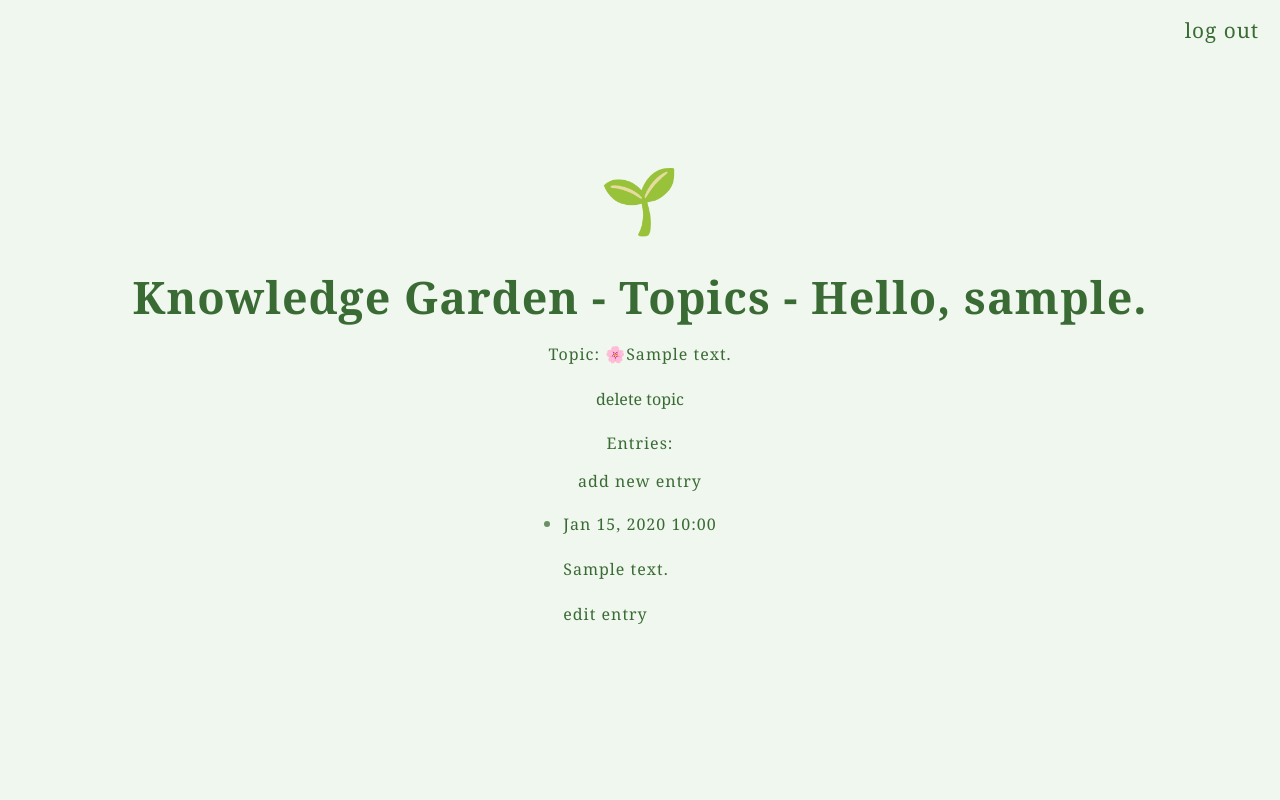
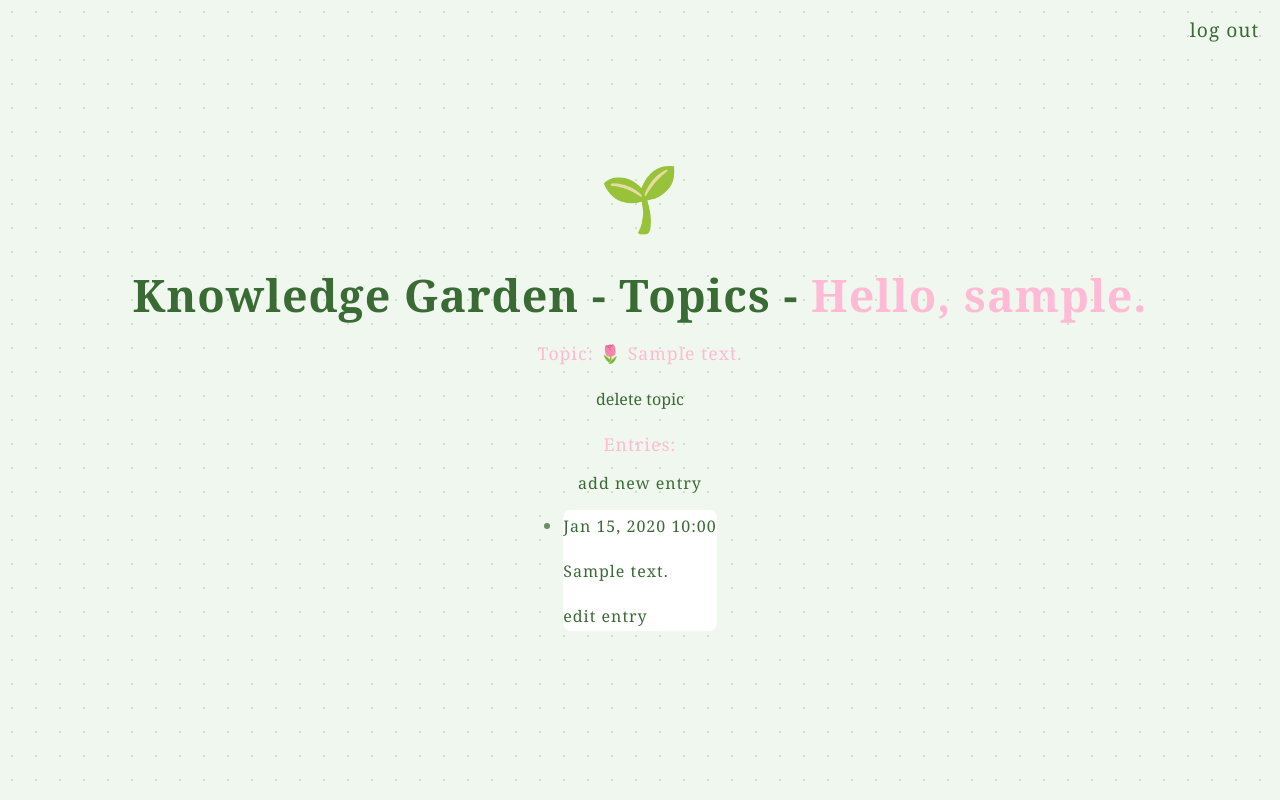
Before and after one commit to Cherriuu/knowledge-garden, a Django app: page /topics/1/ in a window 1280 px wide. Run offline with Django 5.2, Linux system fonts and the light colour scheme; a user stored in the database is signed in; tables that the repository leaves empty hold one stand-in row (values such as "Sample post").

Commit message:
finished

```diff
--- a/config/settings.py
+++ b/config/settings.py
@@ -26,6 +26,9 @@ SECRET_KEY = 'django-insecure-!kg95n+44=up9bg%r_0vc2w)aj^9_1+#akhiy(7+6-nv6a+8)*
 DEBUG = True
 
 ALLOWED_HOSTS = []
+
+# my settings
+LOGIN_URL = '/users/login/' # where to redirect users if they dont have login permission
 
 
 # Application definition
--- a/learning_log/models.py
+++ b/learning_log/models.py
@@ -1,10 +1,12 @@
 from django.db import models
+from django.contrib.auth.models import User
 
 # Create your models here.
 # Creates a database table with 3 columns: id (automatic unique number), text (user input, max 200 characters), and date_added (timestamp, auto-set on creation).
 class Topic(models.Model):
     text = models.CharField(max_length = 200) # store a small amount of text
     date_added = models.DateTimeField(auto_now_add=True)
+    owner = models.ForeignKey(User, on_delete=models.CASCADE) # attaches a user to every entry, this is a foreign key relationship
 
     def __str__(self):
         return self.text
--- a/learning_log/templates/learning_log/base.html
+++ b/learning_log/templates/learning_log/base.html
@@ -16,8 +16,10 @@
             display: flex;
             align-items: center;
             justify-content: center;
+            font-family: 'Georgia', serif;
             background-color: #f0f7ee;
-            font-family: 'Georgia', serif;
+            background-image: radial-gradient(#cfe0c8 1px, transparent 1px);
+            background-size: 24px 24px;
         }
 
         .container {
@@ -38,14 +40,27 @@
             letter-spacing: 1px;
         }
 
+        .greeting {
+            color: #ffbbd5;
+        }
+
         h1 a{
             color: #3a6b35;
             text-decoration: none;
         }
 
         h1 a:hover {
-            color: #E6A8C0;
+            color: #ffbbd5;
             transition: color 0.2s ease
+        }
+
+        .entry_card {
+            background-color: #fff;
+            border-radius: 8px;
+            padding: 1.25rem 1.5 rem;
+            margin-bottom: 1rem;
+            text-align: left;
+            font-family: 'Georgia', serif;
         }
 
         li a{
@@ -69,7 +84,7 @@
         }
 
         p a:hover {
-            color: #E6A8C0;
+            color: #ffbbd5;
             transition: color 0.2s ease;
         }
 
@@ -81,8 +96,13 @@
             letter-spacing: 1px;
         }
 
+        p.special-words {
+             color: #ffbbd5;
+             font-size: 1.1rem;
+        }
+
         li a:hover {
-            color: #E6A8C0;
+            color: #ffbbd5;
             transition: color 0.2s ease;
         }
 
@@ -91,7 +111,7 @@
             top: 1rem;
             right: 1.3rem;
             margin: 0;
-            font-size: 1.3rem;
+            font-size: 1.2rem;
 
         }
 
@@ -101,7 +121,7 @@
         }
 
         p.top-nav a:hover {
-            color: #E6A8C0;
+            color: #ffbbd5;
             transition: color 0.2s ease;
         }
 
@@ -120,7 +140,7 @@
         }
 
         button:hover {
-            color: #E6A8C0;
+            color: #ffbbd5;
             transition: color 0.2s ease;
         }
 
@@ -143,7 +163,7 @@
                 <a href ="{% url 'learning_log:index' %}">Knowledge Garden</a> -
                 <a href = "{% url 'learning_log:topics' %}">Topics</a> -
                 {% if user.is_authenticated %}
-                Hello, {{user.username}}.
+                <span class="greeting">Hello, {{ user.username }}.</span>
                 {% else %}
                 <a href="{% url 'users:login' %}">log in</a>
                 {% endif %}
--- a/learning_log/templates/learning_log/new_entry.html
+++ b/learning_log/templates/learning_log/new_entry.html
@@ -2,7 +2,7 @@
 
 {% block content %}
 
-<p><a href = "{% url 'learning_log:topic' topic.id %}">🌸{{topic}}</a></p>
+<p><a href = "{% url 'learning_log:topic' topic.id %}">🌷  {{topic}}</a></p>
 
 <p>Add a new entry:</p>
 <form action = "{% url 'learning_log:new_entry' topic.id %}" method='post'>
--- a/learning_log/templates/learning_log/topic.html
+++ b/learning_log/templates/learning_log/topic.html
@@ -2,7 +2,7 @@
 
 {% block content %}
 
-<p>Topic: 🌸{{topic}}</p>
+<p class="special-words">Topic: 🌷  {{topic}}</p>
 
 <form action = "{% url 'learning_log:delete_topic' topic.id %}" method="post">
 {% csrf_token %}
@@ -10,13 +10,13 @@
 </form>
 
 
-<p>Entries:</p>
+<p class="special-words">Entries:</p>
 <p>
     <a href="{% url 'learning_log:new_entry' topic.id %}">add new entry</a>
 </p>
 <ul>
     {% for entry in entries %}
-    <li>
+    <li class="entry_card">
         <p>{{entry.date_added|date:'M d, Y H:i'}}</p>
         <p>{{entry.text|linebreaks}}</p>
         <p>
--- a/learning_log/templates/learning_log/topics.html
+++ b/learning_log/templates/learning_log/topics.html
@@ -1,11 +1,11 @@
 {% extends "learning_log/base.html" %}
 
 {% block content %}
-<p>Topics</p>
+<p class="special-words">Topics</p>
 <ul>
 {% for topic in topics %}
 <li>
-    <a href = "{% url 'learning_log:topic' topic.id %}">🌸{{topic}}</a>
+    <a href = "{% url 'learning_log:topic' topic.id %}">🌷  {{topic}}</a>
 </li>
 {% empty %}
     <li>No topics have been added yet</li>
--- a/learning_log/views.py
+++ b/learning_log/views.py
@@ -1,27 +1,42 @@
 from django.shortcuts import render
-from django.http import HttpResponseRedirect
+from django.http import HttpResponseRedirect, Http404
 from django.urls import reverse
+from django.contrib.auth.decorators import login_required
 
 from .models import Topic, Entry
 from .forms import TopicForm, EntryForm
+
+def check_topic_owner(request, topic):
+    if topic.owner != request.user:
+        raise Http404
+
+def check_entry_owner(request, entry):
+    if entry.owner != request.user:
+        raise Http404
 
 # Create your views here.
 def index(request): # request this
     return render(request, 'learning_log/index.html') # renders index.html on webpage
 
+@login_required # requires for the user to be logged in to see this page, run this code first before topics
 def topics(request):
-    topics = Topic.objects.order_by('date_added') # stores a queryset in topics, a collection of data base objects
+    topics = Topic.objects.filter(owner=request.user).order_by('date_added') # stores a queryset in topics, a collection of data base objects
     context = {"topics":topics} # dictionary with key and value, key is how you write it on html and value is the actual data from your database
     return render(request, 'learning_log/topics.html', context)
 
+@login_required
 def topic(request, topic_id):
     topic = Topic.objects.get(id=topic_id) # get the topic based off its topic id
     # -date_added sorts the entries in the reverse order that they were added
+
+    check_topic_owner(request, topic)
+
     entries = topic.entry_set.order_by("-date_added") # from that topic, get the entry set (set of all entries associated with this topic)
     context = {"topic":topic, "entries":entries} # this is an example of a query because it queries the database for information
     # loads the html page for topic and injects the context (python object) into the html page
     return render(request, 'learning_log/topic.html', context) # always pass request as first parameter
 
+@login_required
 def new_topic(request):
     # add a new topic
     if request.method != 'POST': # if the user hasn't submitted the form, show them a blank one
@@ -30,14 +45,20 @@ def new_topic(request):
         # POST data was submitted, process the data
         form = TopicForm(request.POST) # request.POST is the data entered by the user
         if form.is_valid(): # django does this for us, checks if data is the correct specs
-            form.save() # writes to databse
+            new_topic = form.save(commit=False)
+            new_topic.owner = request.user
+            new_topic.save()
             return HttpResponseRedirect(reverse('learning_log:topics')) # redirect user to topic page, django looks for url by name so you dont hardcode the path
 
     context = {'form': form}
     return render(request, 'learning_log/new_topic.html', context)
 
+@login_required
 def new_entry(request, topic_id):
     topic = Topic.objects.get(id=topic_id)
+
+    check_topic_owner(request, topic)
+
     if request.method != 'POST':
         form = EntryForm()
     else:
@@ -45,15 +66,19 @@ def new_entry(request, topic_id):
         if form.is_valid(): # validate the form
             new_entry = form.save(commit=False) # build object, dont write to DB yet
             new_entry.topic = topic # attach the parent object
+            new_entry.owner = request.user
             new_entry.save() # now save to database
             return HttpResponseRedirect(reverse('learning_log:topic', args=[topic_id]))
 
     context = {'topic' : topic, 'form' : form}
     return render(request, 'learning_log/new_entry.html', context)
 
+@login_required
 def edit_entry(request, entry_id):
     entry = Entry.objects.get(id=entry_id) # find the entry based on the id
     topic = entry.topic # get the topic object that is tied with the entry
+
+    check_entry_owner(request, entry)
 
     if request.method != 'POST': # if not submitted
         form = EntryForm(instance=entry) # fill the form with the users pre-existing entry
@@ -66,9 +91,12 @@ def edit_entry(request, entry_id):
     context = {'entry': entry, 'topic': topic, 'form': form}
     return render(request, 'learning_log/edit_entry.html', context)
 
+@login_required
 def delete_entry(request, entry_id):
     entry = Entry.objects.get(id=entry_id)
     topic = entry.topic
+
+    check_entry_owner(request, entry)
 
     if request.method == 'POST': # yes, make changes to database
         entry.delete()
@@ -77,8 +105,11 @@ def delete_entry(request, entry_id):
         return HttpResponseRedirect(reverse('learning_log:topic', args=[topic.id]))
     # doesnt need render
 
+@login_required
 def delete_topic(request, topic_id):
     topic = Topic.objects.get(id=topic_id)
+
+    check_topic_owner(request, topic)
 
     if request.method == 'POST':
         topic.delete()
--- /dev/null
+++ b/requirements.txt
@@ -0,0 +1,3 @@
+asgiref==3.11.1
+Django==6.0.6
+sqlparse==0.5.5
--- a/users/views.py
+++ b/users/views.py
@@ -20,6 +20,7 @@ def register(request):
             new_user = form.save()
             # log the user in and redirect them to the homepage
             authenticated_user = authenticate(username=new_user.username, password=request.POST['password1'])
+            login(request, authenticated_user)
             return HttpResponseRedirect(reverse('learning_log:index'))
     context = {'form': form}
     return render(request, 'users/register.html', context)
```
Also changed, not shown: README.md, learning_log/migrations/0003_topic_owner.py (added).
